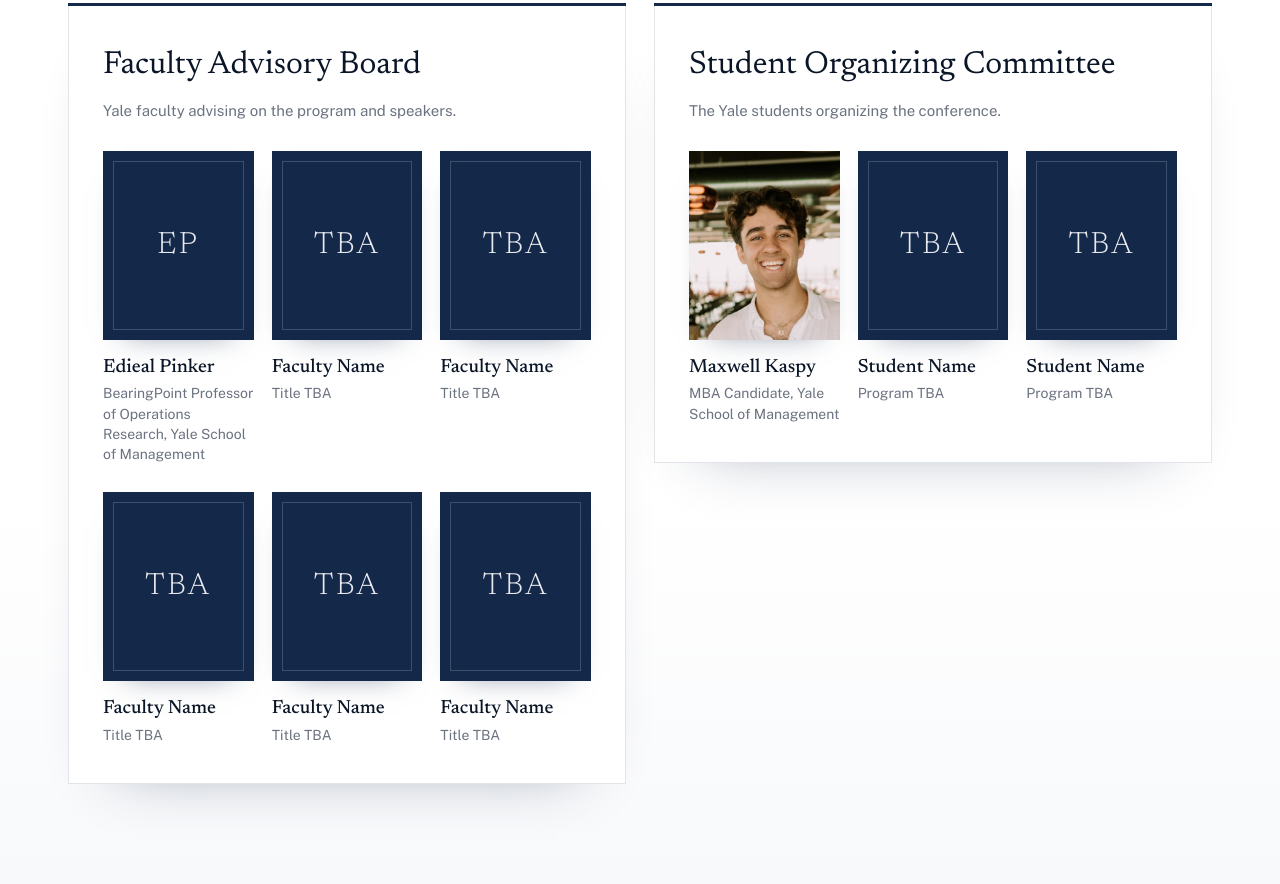
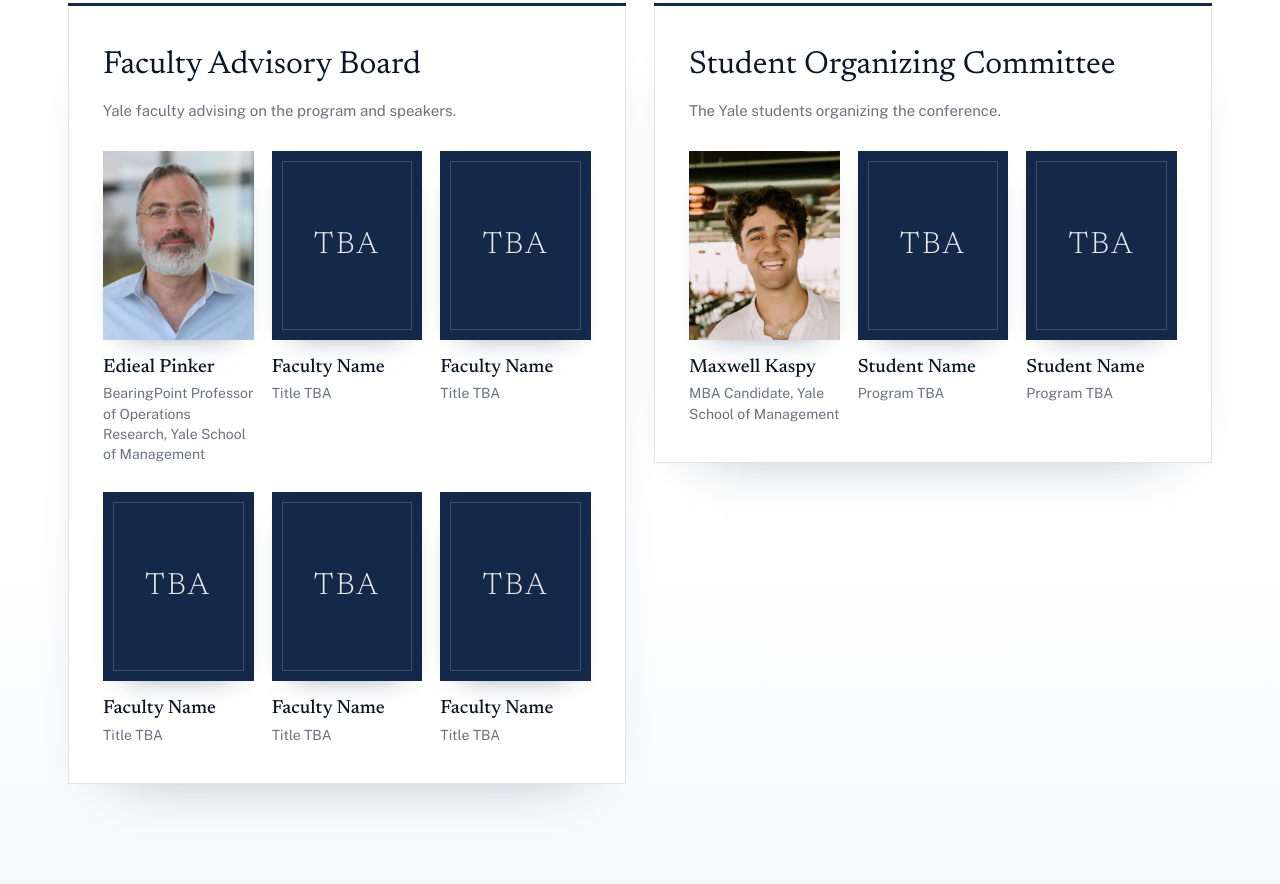
Before and after one commit to mkaspy26/yale-israel-vc-conference, a plain HTML site: page index.html in a window 1280 px wide. Shown: the part 4076-4960 px from the top of the page. Drawn offline with nearby package versions, Linux system fonts and the light colour scheme.

Commit message:
Add Edieal Pinker's photo to the Faculty Advisory Board
Co-Authored-By: Claude Opus 5.5 <noreply@anthropic.com>

```diff
--- a/index.html
+++ b/index.html
@@ -240,7 +240,7 @@
           <p class="committee-desc">Yale faculty advising on the program and speakers.</p>
           <div class="people people-committee">
             <a class="person faculty-link" href="https://faculty.som.yale.edu/ediealpinker/" target="_blank" rel="noopener">
-              <figure class="portrait portrait-tba" aria-label="Photo coming soon"><span>EP</span></figure>
+              <figure class="portrait"><img src="assets/images/faculty/edieal-pinker.jpg" alt="Edieal Pinker" loading="lazy"></figure>
               <h3 class="person-name">Edieal Pinker</h3>
               <p class="person-role">BearingPoint Professor of Operations Research, Yale School of Management</p>
             </a>
```
Also changed, not shown: assets/images/faculty/edieal-pinker.jpg (added).
